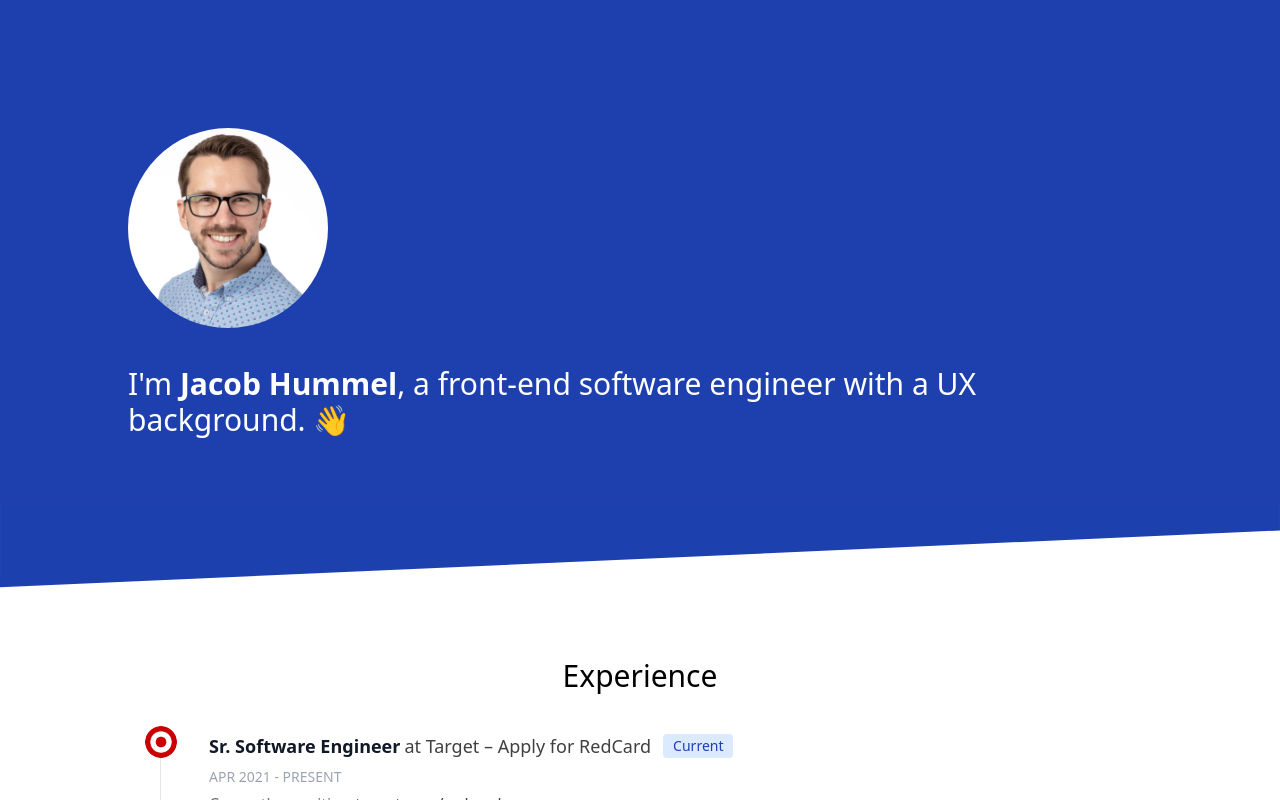
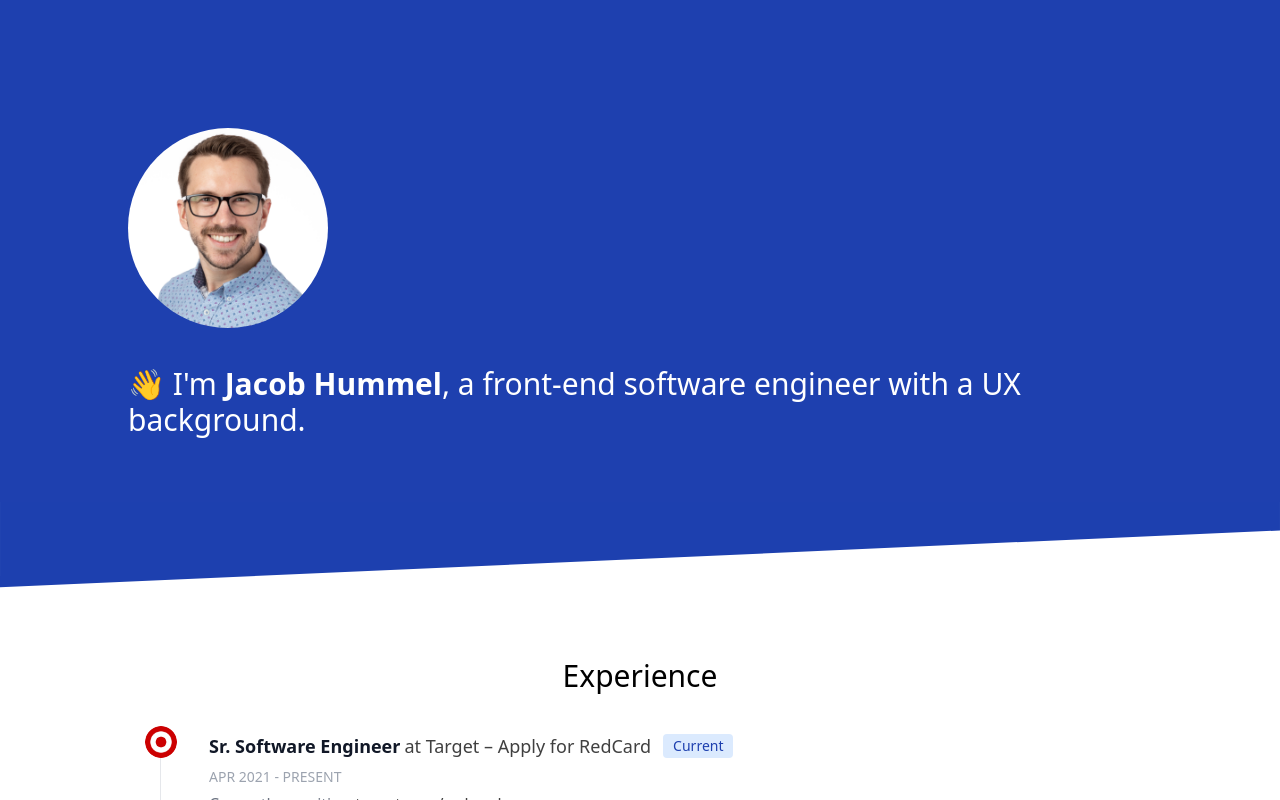
Before and after one commit to jacobhummel/jacobhummel, a Next.js app: page / in a window 1280 px wide. Shown: the top 800 px of the page. Built offline with nearby package versions, Linux system fonts and the light colour scheme.

Commit message:
fix lint

```diff
--- a/components/Feature.tsx
+++ b/components/Feature.tsx
@@ -1,11 +1,8 @@
 import React from "react";
 import Image from "next/image";
 import Link from "./Link";
-import Button from "./Button";
 
-type Props = {};
-
-export default function Feature({}: Props) {
+export default function Feature() {
   return (
     <>
       <svg
@@ -64,9 +61,9 @@ export default function Feature({}: Props) {
                   skydivers to log &amp; record their skydives. Over the years,
                   Boogie has grown from a passion project into an Android and
                   iOS app used by thousands of skydivers around the world. Two
-                  more engineers joined our team and we're currently working on
-                  paid features, a web app, and converting our React Native app
-                  to Expo.
+                  more engineers joined our team and we&apos;re currently
+                  working on paid features, a web app, and converting our React
+                  Native app to Expo.
                 </p>
                 <div className="flex md:ml-auto md:mr-0 mx-auto items-center flex-shrink-0 space-x-4">
                   <a
--- a/components/Hero.tsx
+++ b/components/Hero.tsx
@@ -16,8 +16,9 @@ export default function Hero() {
               />
             </div>
             <h1 className="text-2xl md:text-3xl text-white">
-              I&apos;m <strong className="font-semibold">Jacob Hummel</strong>,
-              a front-end software engineer with a UX background. 👋
+              👋 I&apos;m{" "}
+              <strong className="font-semibold">Jacob Hummel</strong>, a
+              front-end software engineer with a UX background.
             </h1>
           </div>
         </div>
```
